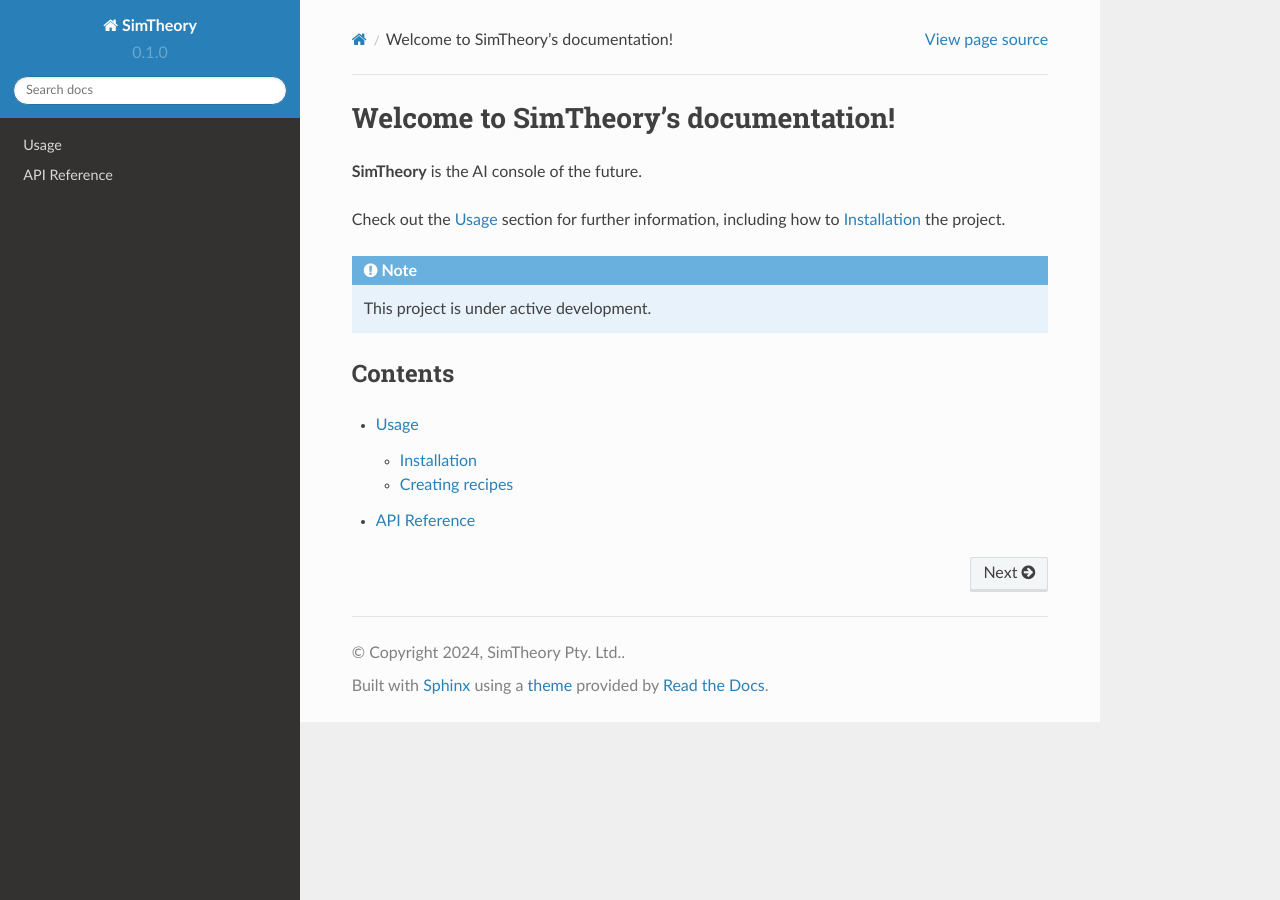
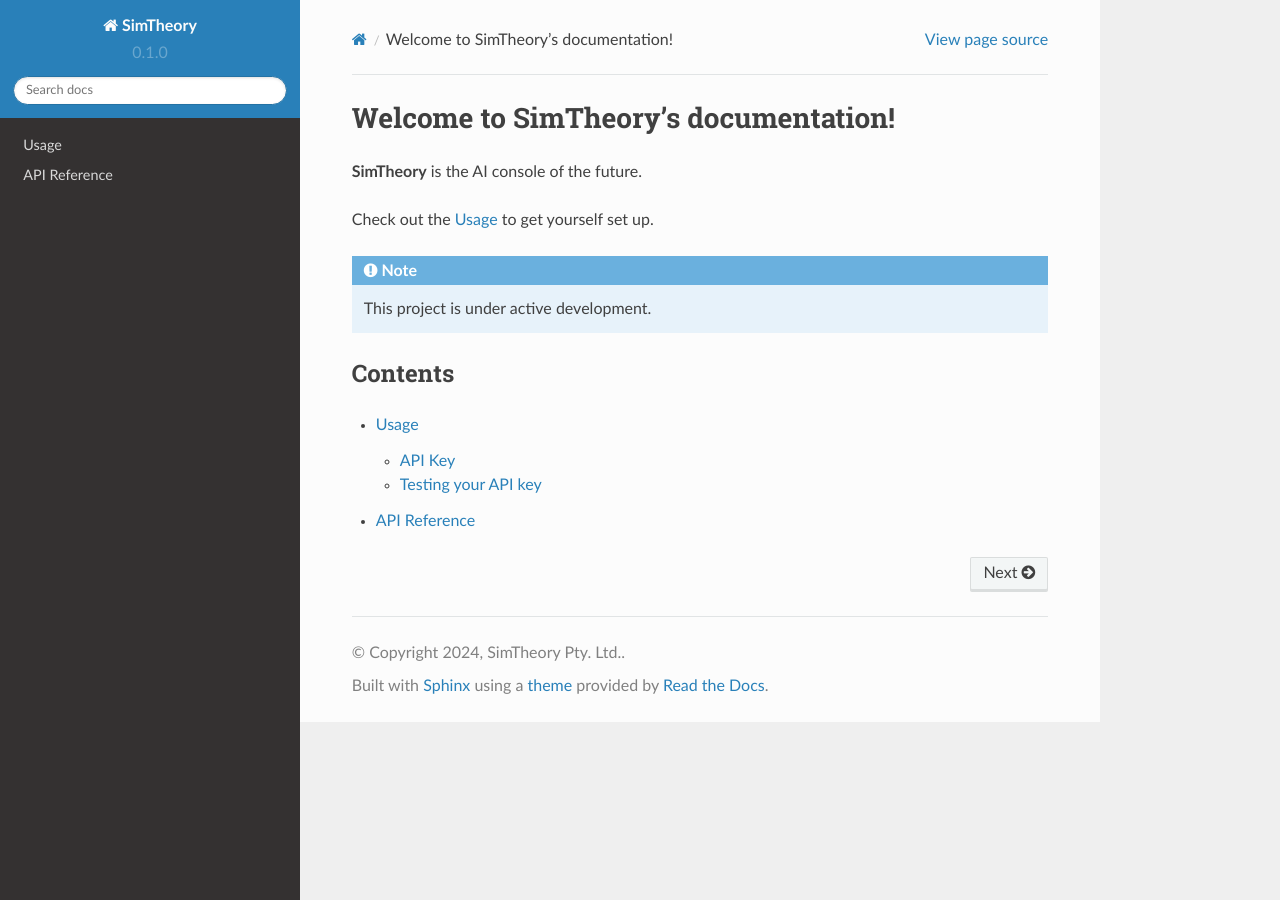
Before and after one commit to Simulation-Theory/api-docs, a Sphinx documentation site: the page built from docs/source/index.rst, in a window 1280 px wide. Built offline with Sphinx 7.4.7 and the Read the Docs theme 2.0.0, drawn with Linux system fonts in a browser that asks for light colours.

Commit message:
Update docs

```diff
--- a/docs/source/index.rst
+++ b/docs/source/index.rst
@@ -3,8 +3,7 @@
 
 **SimTheory** is the AI console of the future.
 
-Check out the :doc:`usage` section for further information, including
-how to :ref:`installation` the project.
+Check out the :doc:`getting_started` to get yourself set up.
 
 .. note::
 
```
Also changed, not shown: other parts of docs/source/index.rst (+1 -1 lines), docs/source/getting_started.rst (added, +20 -0 lines), docs/source/usage.rst (deleted, +0 -33 lines).
